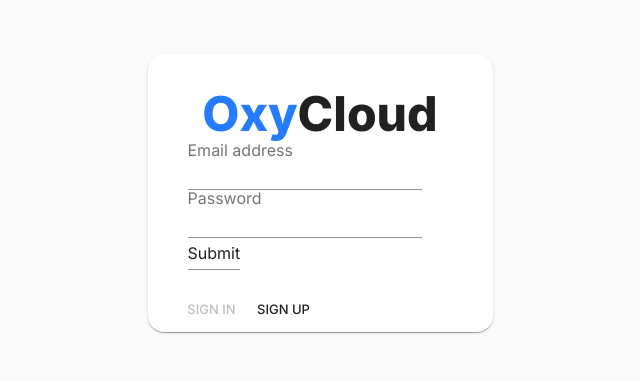
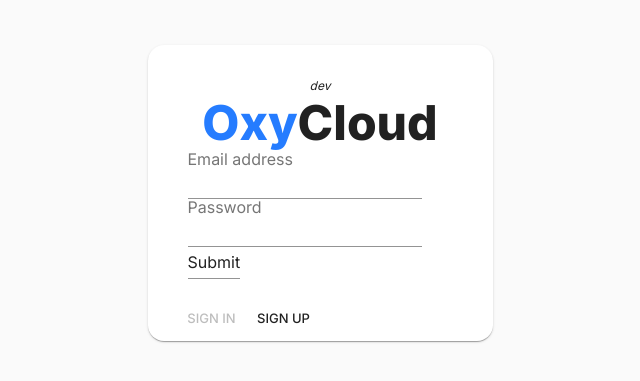
Before and after one commit to frittatelle/oxycloud-frontend, a React (Create React App) app: page / in a window 1280 px wide. Shown: the part 167-548 px from the top of the page, without its empty margins (320-960 px from the left). Built offline with nearby package versions, Linux system fonts and the light colour scheme; no server answers.

Commit message:
add version envvar visible

```diff
--- a/src/components/Authorizer.js
+++ b/src/components/Authorizer.js
@@ -19,12 +19,17 @@ import { useForm } from "react-hook-form";
 
 import {OxySession} from "../utils/api";
 
+const VERSION = process.env.REACT_APP_VERSION || "dev";
 const useStyles = makeStyles((theme) => ({
   card: {
     maxWidth: 345,
     paddingLeft: theme.spacing(3),
     paddingRight: theme.spacing(3),
     paddingTop: theme.spacing(2),
+  },
+  version:{
+      fontSize: theme.spacing(1.5),
+      fontStyle: 'italic',
   },
   logo: {
     fontWeight: 800,
@@ -109,6 +114,7 @@ const Authorizer = (props)=> {
 
               <Card className={classes.card} align="center">
                 <CardContent>
+                  <Typography color="disabled" className={classes.version}>{VERSION}</Typography>
                   <Typography align='center' variant="h3" className={classes.logo}>
                     <Typography color="primary" variant="inherit" component="span">Oxy</Typography>Cloud
                   </Typography>
```
